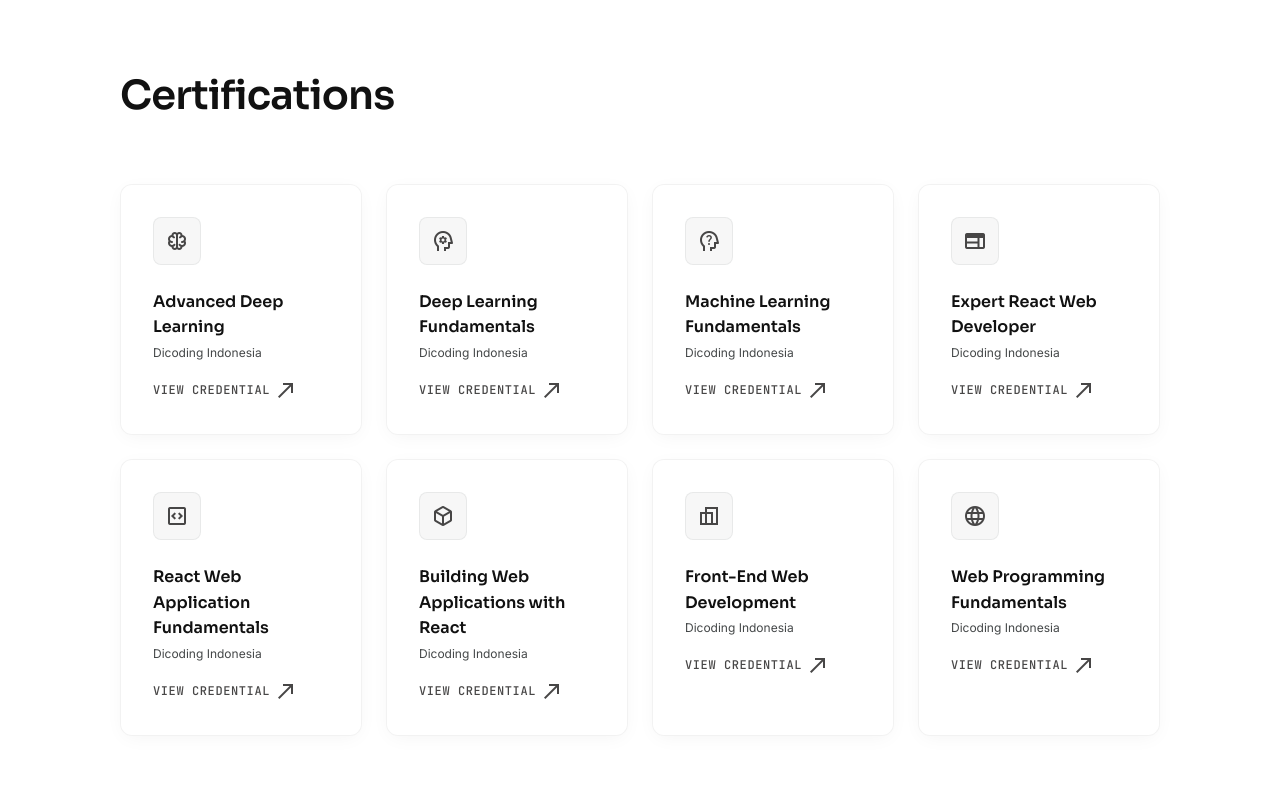
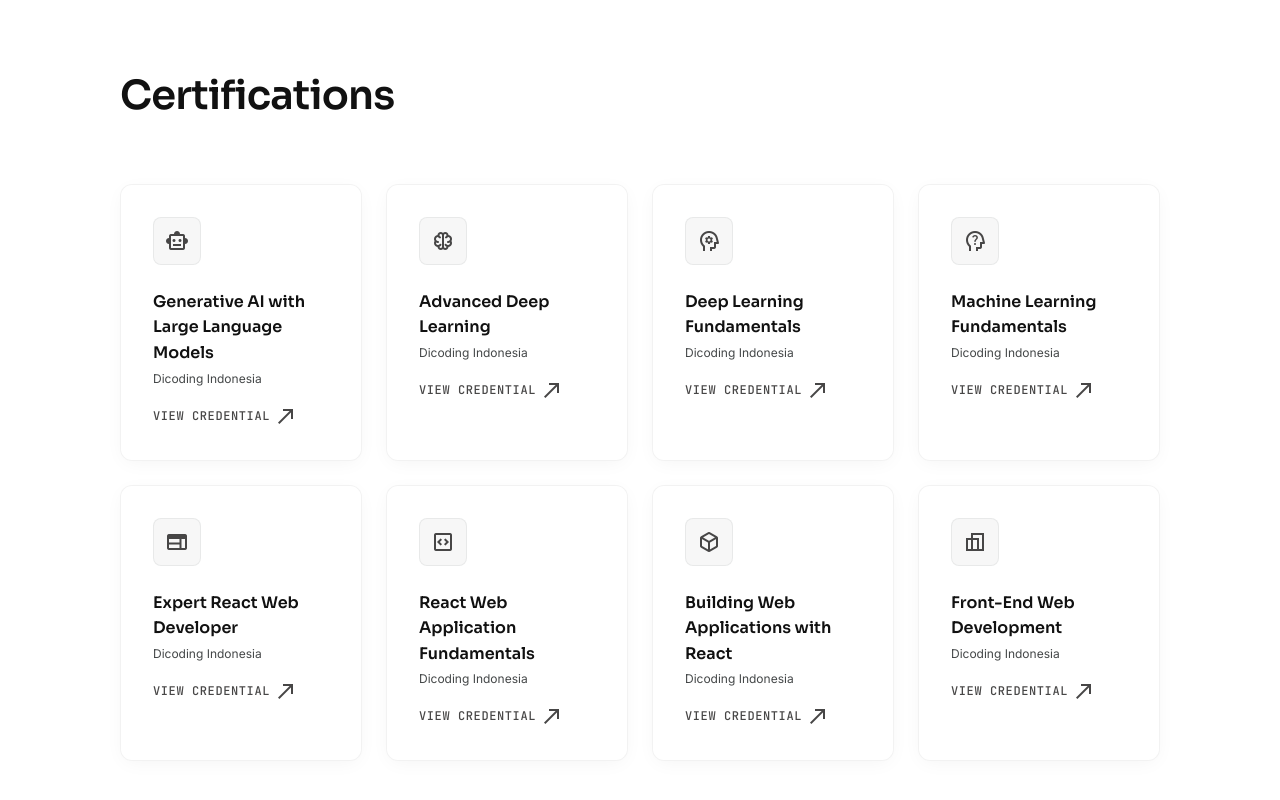
Before and after one commit to andrelim-dev/my-portfolio, a React (Vite) app: page / in a window 1280 px wide. Shown: the part 5775-6575 px from the top of the page. Built offline with nearby package versions, Linux system fonts and the light colour scheme.

Commit message:
chore: update certification data

```diff
--- a/src/data/certifications.js
+++ b/src/data/certifications.js
@@ -1,4 +1,11 @@
 export const certifications = [
+  {
+    id: "generative-ai-llm",
+    icon: "smart_toy",
+    title: "Generative AI with Large Language Models",
+    issuer: "Dicoding Indonesia",
+    href: "https://www.dicoding.com/certificates/JMZVOY6LQXN9",
+  },
   {
     id: "advanced-deep-learning",
     icon: "neurology",
@@ -48,11 +55,4 @@ export const certifications = [
     issuer: "Dicoding Indonesia",
     href: "https://www.dicoding.com/certificates/81P246LQNZOY",
   },
-  {
-    id: "web-programming-fundamentals",
-    icon: "language",
-    title: "Web Programming Fundamentals",
-    issuer: "Dicoding Indonesia",
-    href: "https://www.dicoding.com/certificates/NVP74Y8WGPR0",
-  },
 ];
```
